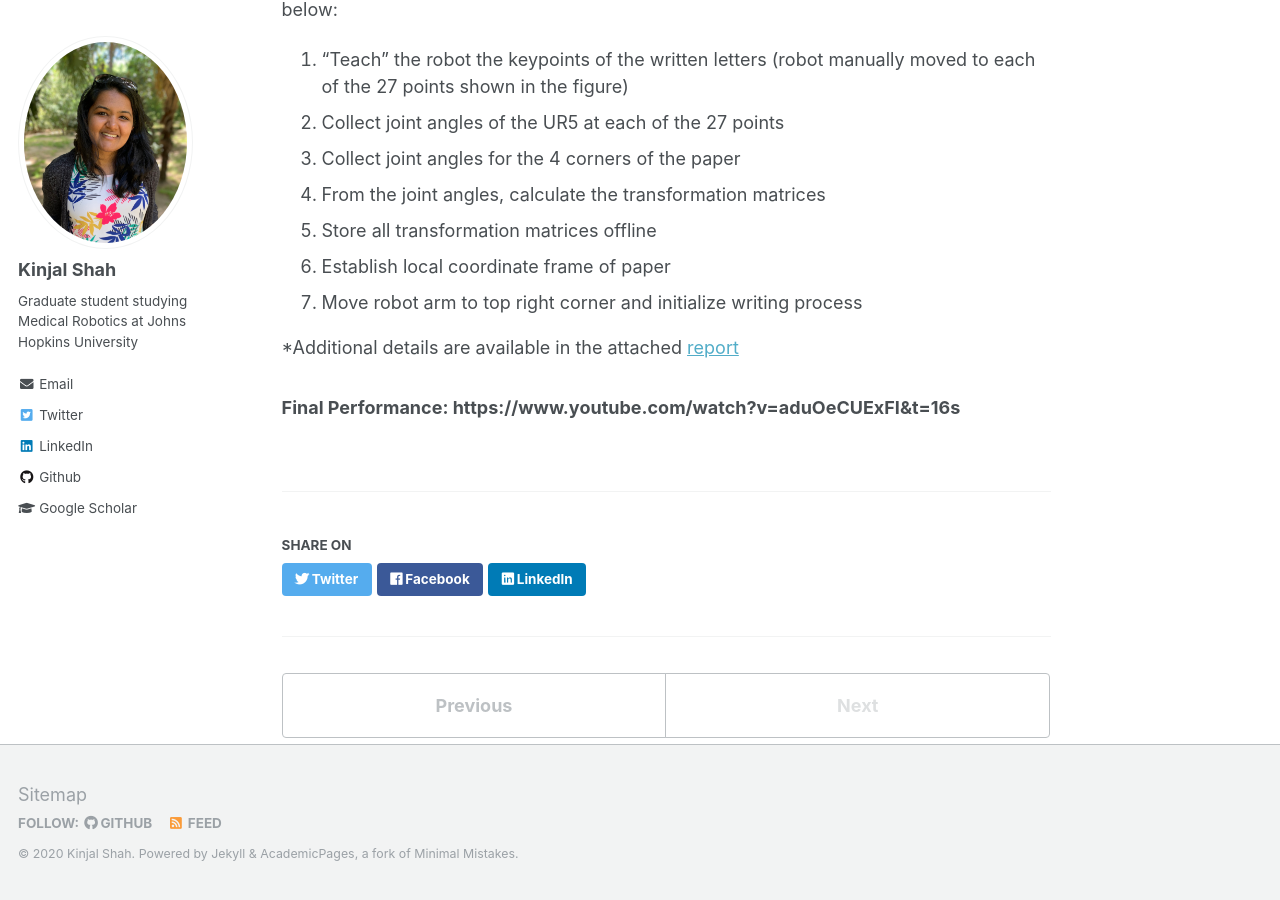
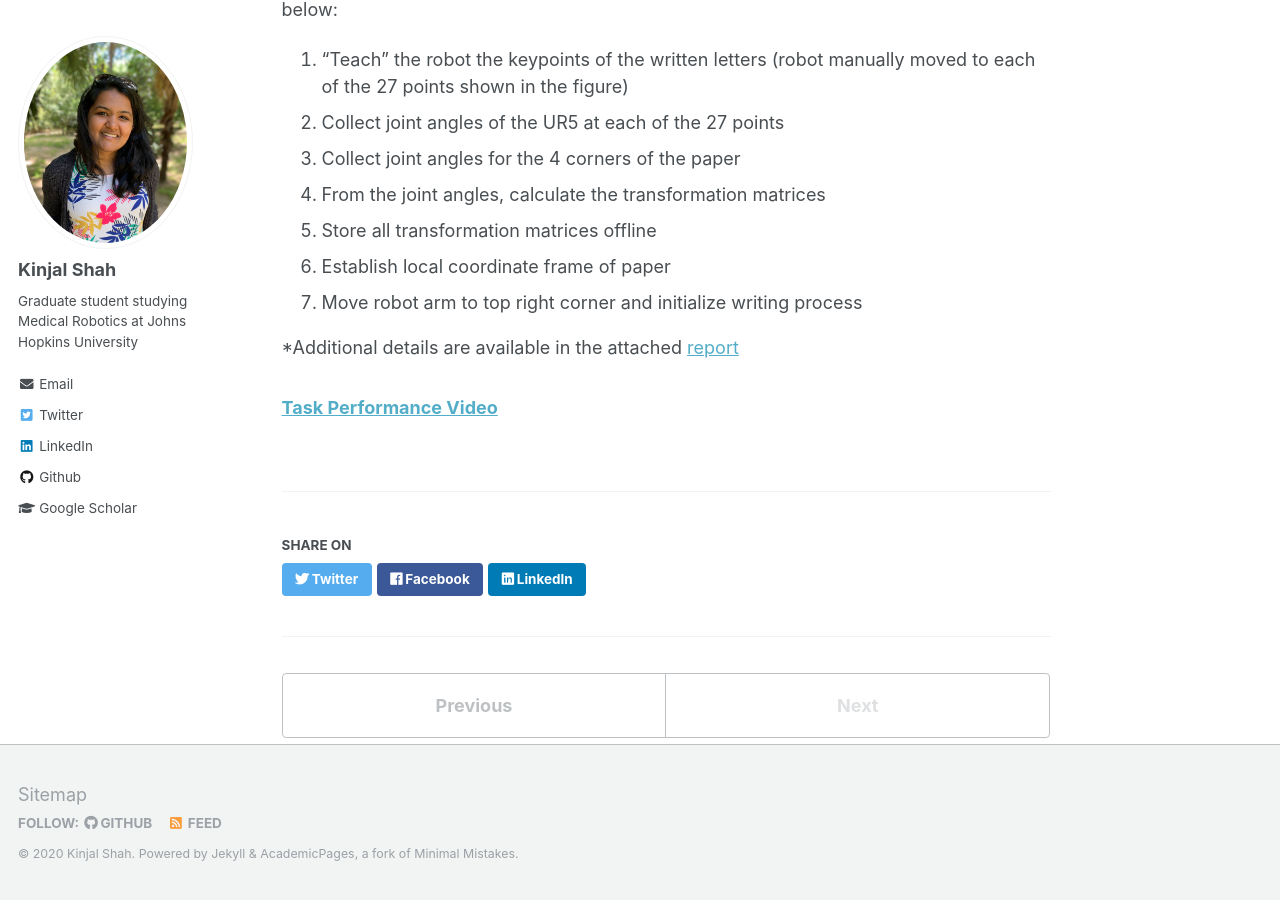
Before and after one commit to kinjmshah/kinjmshah.github.io, a Jekyll site: the page built from _portfolio/rdkdc.md, in a window 1280 px wide and 900 px high, scrolled down 689 px. Built offline with Jekyll 4.4.1, drawn with Linux system fonts in a browser that asks for light colours.

Commit message:
Update rdkdc.md

```diff
--- a/_portfolio/rdkdc.md
+++ b/_portfolio/rdkdc.md
@@ -22,4 +22,4 @@ The primary challenge for this task was to establish the local coordinate frame
 
 *Additional details are available in the attached [report](https://www.kinjshah.com/files/RDKDCFinalProject.pdf)
 
-### Final Performance: https://www.youtube.com/watch?v=aduOeCUExFI&t=16s
+### [Task Performance Video](https://www.youtube.com/watch?v=aduOeCUExFI&t=16s)
```
